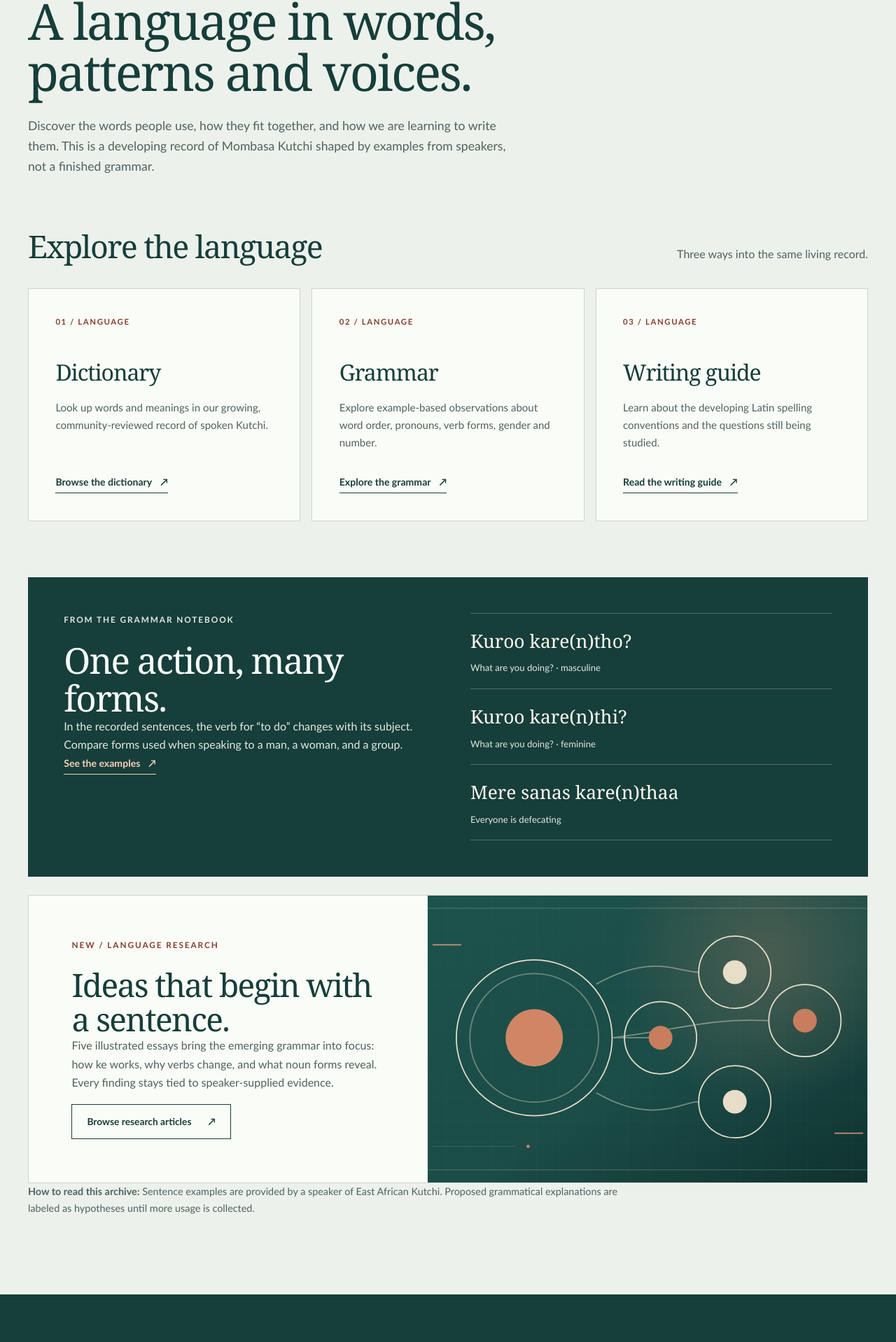
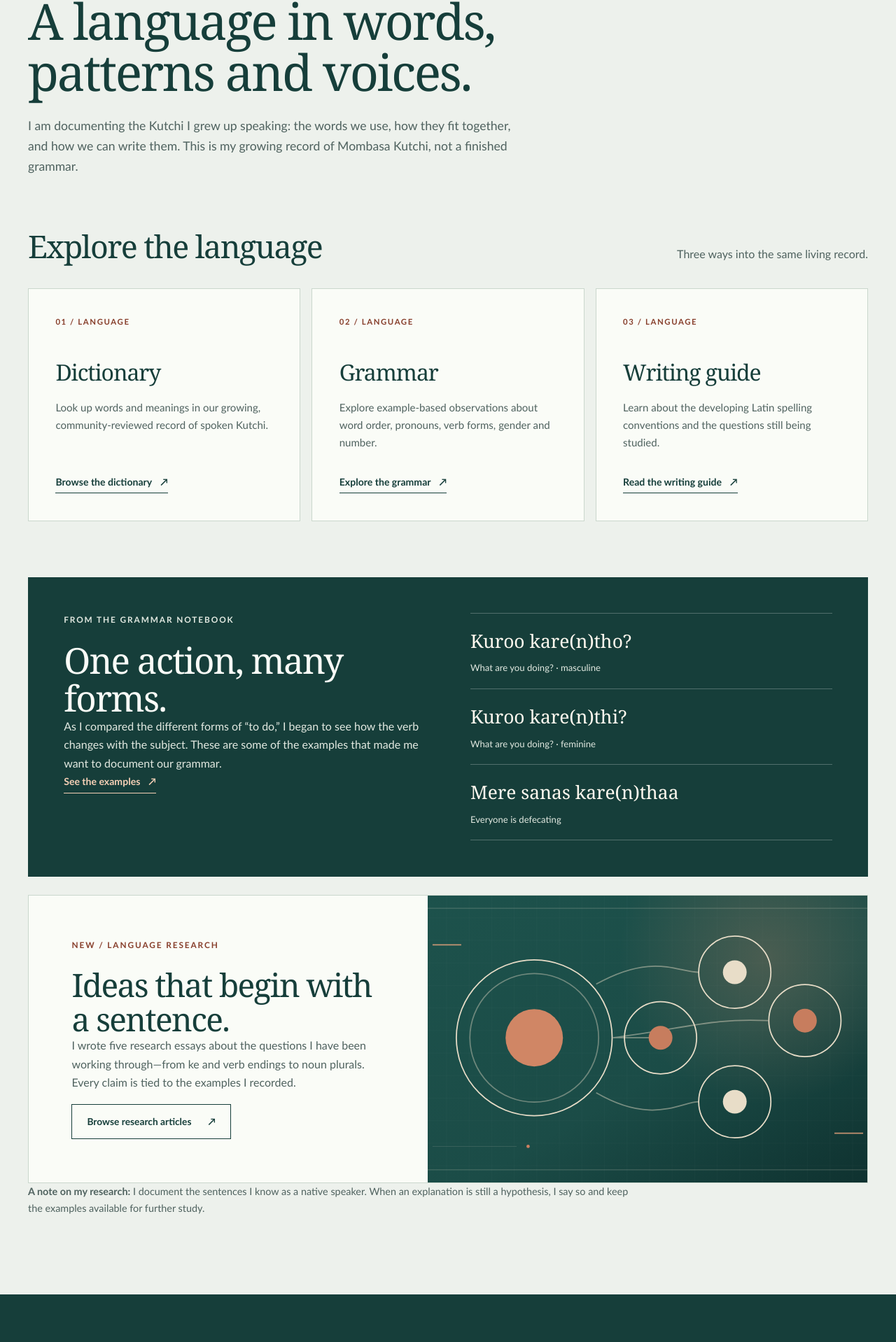
Before and after one commit to Fabdulla1/Madhaaf, a Next.js app: page /language in a window 1280 px wide. Shown: the part 277-2195 px from the top of the page at 70% size. Built offline with nearby package versions, Linux system fonts and the light colour scheme; no server answers.

Commit message:
edit(site): bring About, grammar, writing and language pages into Farhan's voice

```diff
--- a/src/app/language/page.tsx
+++ b/src/app/language/page.tsx
@@ -43,9 +43,9 @@ export default function LanguagePage() {
           <p className="eyebrow">The language archive</p>
           <h1>A language in words, patterns and voices.</h1>
           <p>
-            Discover the words people use, how they fit together, and how we are
-            learning to write them. This is a developing record of Mombasa Kutchi
-            shaped by examples from speakers, not a finished grammar.
+            I am documenting the Kutchi I grew up speaking: the words we use,
+            how they fit together, and how we can write them. This is my
+            growing record of Mombasa Kutchi, not a finished grammar.
           </p>
         </header>
         <section aria-labelledby="language-explore">
@@ -71,8 +71,9 @@ export default function LanguagePage() {
             <p className="eyebrow">From the grammar notebook</p>
             <h2 id="language-feature-title">One action, many forms.</h2>
             <p>
-              In the recorded sentences, the verb for “to do” changes with its
-              subject. Compare forms used when speaking to a man, a woman, and a group.
+              As I compared the different forms of “to do,” I began to see
+              how the verb changes with the subject. These are some of the
+              examples that made me want to document our grammar.
             </p>
             <Link className="text-link" href="/language/grammar#verbs">
               See the examples <span aria-hidden="true">↗</span>
@@ -90,9 +91,9 @@ export default function LanguagePage() {
             <p className="eyebrow">New / Language research</p>
             <h2 id="language-research-title">Ideas that begin with a sentence.</h2>
             <p>
-              Five illustrated essays bring the emerging grammar into focus:
-              how ke works, why verbs change, and what noun forms reveal.
-              Every finding stays tied to speaker-supplied evidence.
+              I wrote five research essays about the questions I have been
+              working through—from ke and verb endings to noun plurals.
+              Every claim is tied to the examples I recorded.
             </p>
             <Link className="button button--outline" href="/language/articles">
               Browse research articles <span aria-hidden="true">↗</span>
@@ -103,9 +104,9 @@ export default function LanguagePage() {
           </Link>
         </section>
         <p className="language-method-note">
-          <strong>How to read this archive:</strong> Sentence examples are provided by
-          a speaker of East African Kutchi. Proposed grammatical explanations are
-          labeled as hypotheses until more usage is collected.
+          <strong>A note on my research:</strong> I document the sentences I know
+          as a native speaker. When an explanation is still a hypothesis, I
+          say so and keep the examples available for further study.
         </p>
       </div>
     </PublicShell>
```
